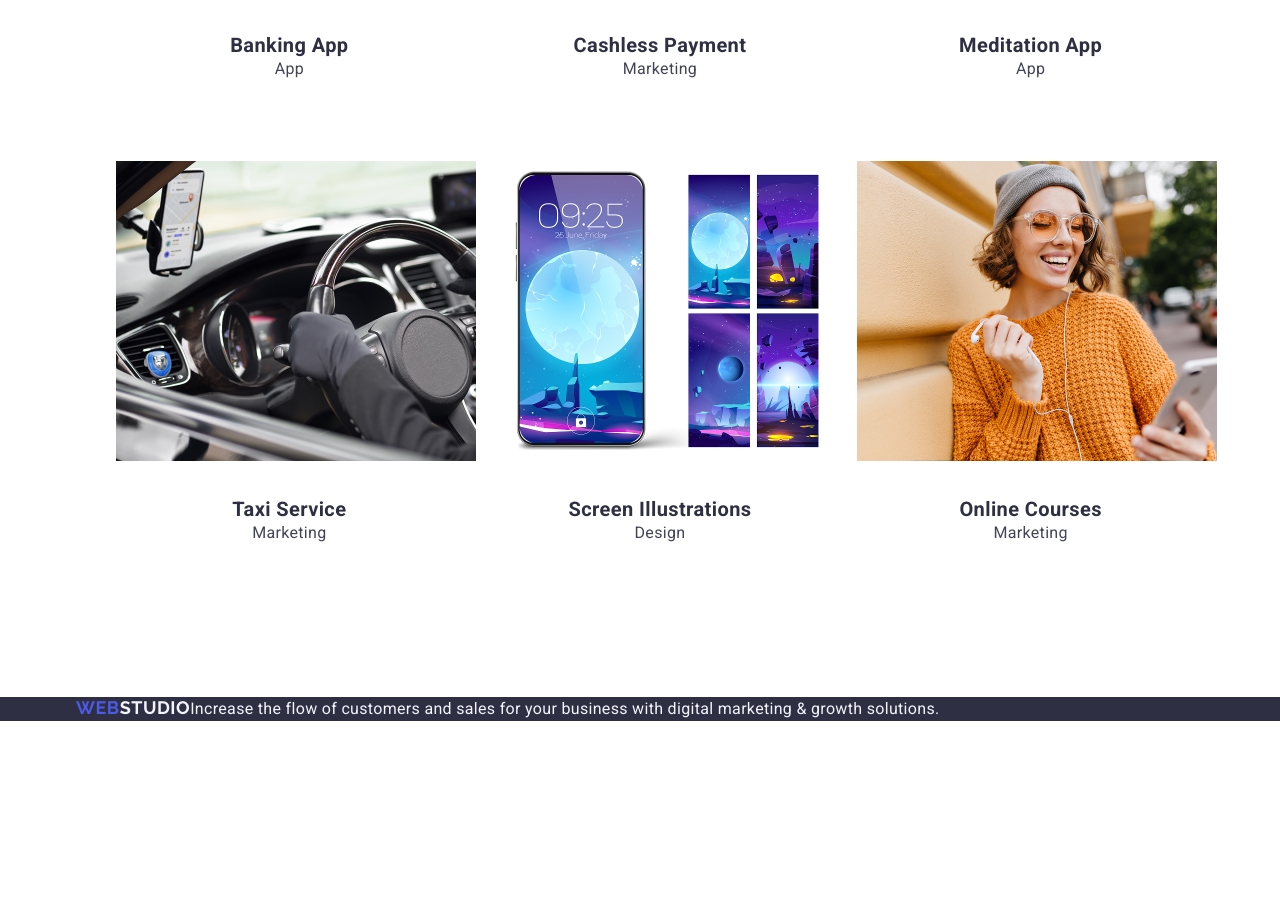
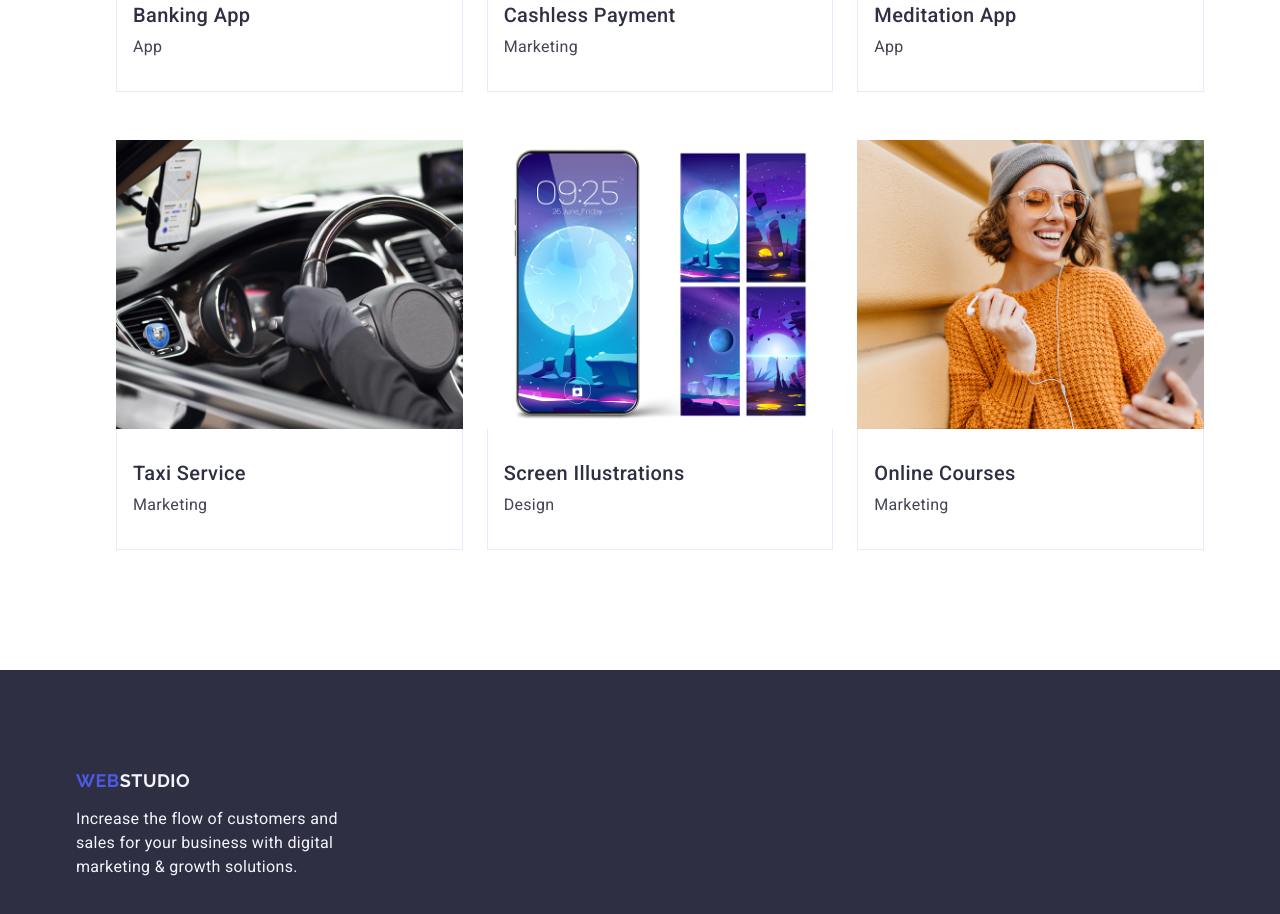
Before and after one commit to Ivan-pes/Practic, a plain HTML site: page index.html in a window 1280 px wide. Shown: the part 2335-3249 px from the top of the page. Before the commit the page ends 3056 px from the top, so only its background shows below. Drawn offline with nearby package versions, Linux system fonts and the light colour scheme.

Commit message:
git-end-therd-project

```diff
--- a/css/styles.css
+++ b/css/styles.css
@@ -262,6 +262,7 @@ flex-direction: column;
     margin-bottom: 72px;
 }
 .apps_market {
+    font-weight: 500;
     font-size: 20px;
     line-height: 1.2;
     letter-spacing: 0.02em;
@@ -281,16 +282,33 @@ flex-direction: column;
 }
 .portfolio-card {
     padding: 32px 16px;
+    border: 1px solid #e7e9fc;
+    border-top: none;
+}
+img {
+    display: block;
+    max-width: 100%;
+}
+.apps_market {
+    margin-bottom: 8px;
+    display: flex;
+}
+.par_for_p {
+    display: flex;
+}
 
-}
 /* FOOTER */
+
 .footer {
     background-color: #2e2f42;
+    padding: 100px 0;
 }
 .weblogi {
     text-decoration: none;
 }
 .weblogi {
+    display: inline-block;
+    margin-bottom: 16px;
     font-family: 'Raleway', sans-serif;
     font-weight: 700;
     font-size: 18px;
@@ -306,4 +324,9 @@ flex-direction: column;
     line-height: 1.5;
     color: #F4F4FD;
     letter-spacing: 0.02em;
+    max-width: 264px;
 }
+.hero-footer {
+    display: flex;
+    flex-direction: column;
+}
--- a/index.html
+++ b/index.html
@@ -182,8 +182,10 @@
     </main>
     <footer class="footer">
         <div class="conteiner">
+            <div class="hero-footer">
         <a class="weblogi" href="./index.html">WEB<span class="weblogo_addi">STUDIO</span></a>
         <p class="par_footer" >Increase the flow of customers and sales for your business with digital marketing & growth solutions.</p>
+          </div>
         </div>
     </footer>
 
```
